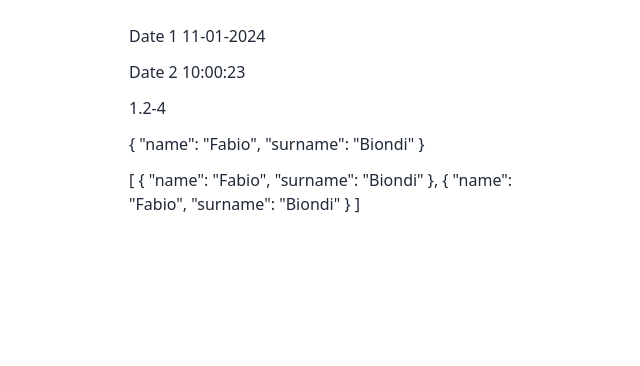
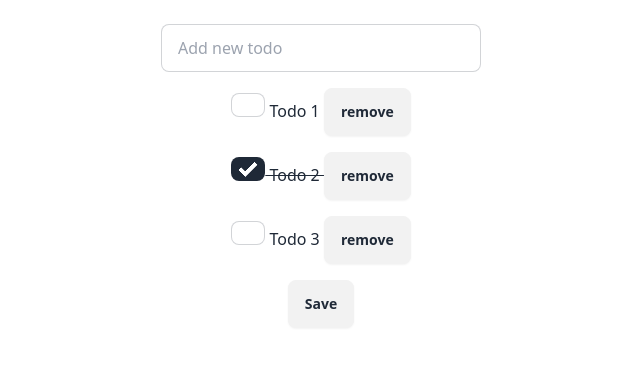
Before and after one commit to alelax/angular-evolution, an Angular app: page / in a window 1280 px wide. Shown: the top 366 px of the page, without its empty margins (319-959 px from the left). Built offline with nearby package versions, Linux system fonts and the light colour scheme.

Commit message:
TodoList example

```diff
--- a/src/app/app.component.ts
+++ b/src/app/app.component.ts
@@ -1,26 +1,44 @@
 import { AfterViewInit, Component, ElementRef, ViewChild } from '@angular/core';
 import { CommonModule } from '@angular/common';
 import { RouterOutlet } from '@angular/router';
+
+type Todo = {
+  id: number
+  title: string
+  completed: boolean
+}
 
 @Component({
   selector: 'app-root',
   standalone: true,
   imports: [CommonModule, RouterOutlet],
   template: `
-    <div class="centred-page sm flex flex-col gap-3">
+    <div class="centred-page flex flex-col gap-4 items-center">
 
-      <div>Date 1 {{ today | date: 'dd-MM-yyyy' }}</div>
-      <div>Date 2 {{ timestamp | date: 'hh:mm:ss' }}</div>
+      <input
+        #todoInput
+        type="text"
+        class="input input-bordered"
+        placeholder="Add new todo"
+        (keydown.enter)="addTodo(todoInput)"
+      >
 
-      <div>{{ value | date: '1.2-4' }}</div>
+      <div
+        *ngFor="let todo of todos"
+        [ngClass]="{ 'line-through': todo.completed }"
+      >
+        <input
+          type="checkbox"
+          class="checkbox"
+          [checked]="todo.completed"
+          (change)="toggleTodo(todo.id)"
+        >
+        {{ todo.title }}
+        <button class="btn" (click)="removeTodo(todo.id)">remove</button>
+      </div>
 
-      <div>{{ user | json }}</div>
-      <div>{{ users | json }}</div>
-
+      <button class="btn" (click)="saveAll()">Save</button>
     </div>
-
-
-
   `,
   styles: [`
 
@@ -28,10 +46,34 @@ import { RouterOutlet } from '@angular/router';
 })
 export class AppComponent {
 
-  today = new Date();
-  timestamp = 1202423006;
-  value = 1.1234567890;
-  user = { name: 'Fabio', surname: 'Biondi' };
-  users = [{ name: 'Fabio', surname: 'Biondi' },{ name: 'Fabio', surname: 'Biondi' }];
+  todos: Todo[] = [
+    { id: 1, title: 'Todo 1', completed: false },
+    { id: 2, title: 'Todo 2', completed: true },
+    { id: 3, title: 'Todo 3', completed: false },
+  ]
 
+  addTodo(todoInput: HTMLInputElement) {
+    const newTodo: Todo = {
+      id: Date.now(),
+      title: todoInput.value,
+      completed: false
+    }
+
+    this.todos.push(newTodo);
+    todoInput.value = '';
+  }
+
+  removeTodo(id: number) {
+    const index = this.todos.findIndex( t => t.id === id);
+    this.todos.splice(index, 1);
+  }
+
+  toggleTodo(id: number) {
+    const index = this.todos.findIndex( t => t.id === id);
+    this.todos[index].completed = !this.todos[index].completed
+  }
+
+  saveAll() {
+    console.log('TODOS: ', this.todos);
+  }
 }
```
